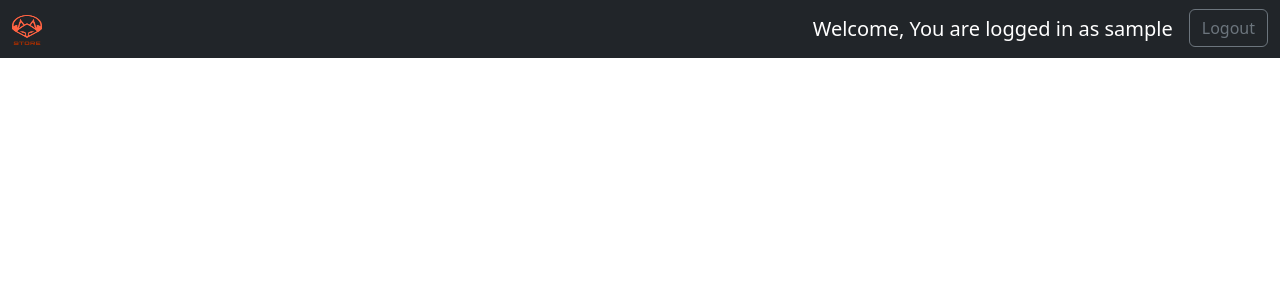
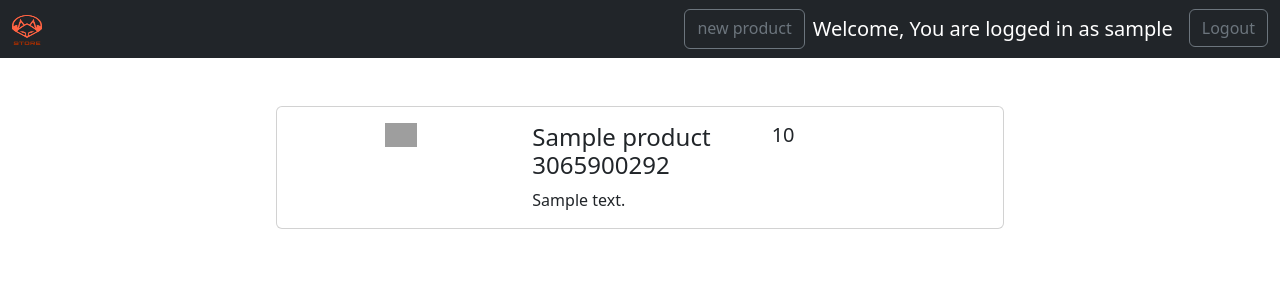
Before and after one commit to mikrise2/online-store, a Django app: page / in a window 1280 px wide. Shown: the top 300 px of the page. Run offline with Django 4.2, Linux system fonts and the light colour scheme; a user stored in the database is signed in; tables that the repository leaves empty hold one stand-in row (values such as "Sample post"); some libraries are stand-ins or nearby versions; grey boxes are pictures that could not be loaded.

Commit message:
product on main page

```diff
--- a/store/forms.py
+++ b/store/forms.py
@@ -21,7 +21,7 @@ class ProfileForm(forms.ModelForm):
 class ProductForm(forms.ModelForm):
     class Meta:
         model = Product
-        fields = ('name', 'description')
+        fields = ('name', 'description', 'price')
 
 
 class UserStandardLoginForm(forms.Form):
--- a/store/views.py
+++ b/store/views.py
@@ -27,11 +27,23 @@ def from_hash(number: int):
 
 
 def index(request):
-    return render(request, 'index.html')
+    products = Product.objects.values()
+    products = [entry for entry in products]
+    for entry in products:
+        entry['id'] = to_hash(entry['id'])
+    context = {
+        'products': products,
+    }
+    return render(request, 'index.html', context)
 
 
 def product(request):
     return render(request, 'product.html')
+
+
+# @login_required(redirect_field_name='', login_url='/login_failed')
+# def create_product(request):
+#     return render(request, 'create-product.html')
 
 
 def profile(request, username):
--- a/templates/create-product.html
+++ b/templates/create-product.html
@@ -16,9 +16,13 @@
                         <label for="name" class="form-label">Name</label>
                         <input type="text" class="form-control" id="name" name="name" placeholder="Name">
                     </div>
-                    <div class="row d-flex justify-content-center mt-3">
+                    <div class="mb-3 row d-flex justify-content-center mt-3">
                         <label for="description" class="form-label">Description</label>
                         <textarea class="form-control" name="description" id="description" rows="4"></textarea>
+                    </div>
+                    <div class="mb-3 row d-flex justify-content-center mt-3">
+                        <label for="price" class="form-label">Price</label>
+                       <input type="number" class="form-control" id="price" name="price" placeholder="Price">
                     </div>
                     <button class="btn btn-primary" type="submit">Create</button>
                 </div>
--- a/templates/header.html
+++ b/templates/header.html
@@ -2,9 +2,11 @@
 <!DOCTYPE html>
 <html lang="en">
 <head>
+    {% load static %}
     <meta charset="UTF-8">
     <link rel="icon" type="image/x-icon" href="{% static 'images/logo.png' %}"/>
-    {% load static %}
+    {% block title %}
+    {% endblock %}
 </head>
 <body>
 {% include 'includes/nav.html' %}
--- a/templates/includes/nav.html
+++ b/templates/includes/nav.html
@@ -17,6 +17,7 @@
         <div class="collapse navbar-collapse" id="navbarSupportedContent">
             <div class="d-flex ms-auto">
                 {% if user.is_authenticated %}
+                    <a class="me-2 btn btn-outline-secondary text-nowrap text-centre" href="/create-product">new product</a>
                     <a class="navbar-brand" style="color: white">Welcome, You are logged in as {{ user.username }}</a>
                     <form action="/logout">
                         <button type="submit" class="btn btn-outline-secondary">Logout</button>
--- a/templates/index.html
+++ b/templates/index.html
@@ -1,3 +1,40 @@
 {% extends "header.html" %}
+
+{% load static %}
+{% block title %}
+<link rel="stylesheet" href="{% static 'css/product.css' %}">
+{% endblock %}
+
 {% block content %}
+    <div class="container d-flex justify-content-center mt-5">
+        <div class="container d-flex justify-content-center">
+            <div class="col-8">
+                {% for product in products %}
+                    <div class="card mb-3 product">
+                        <div class="card-body">
+                            <div class="row">
+                                <div class="col-4">
+                                    <img src="https://cdn.pixabay.com/photo/2015/10/05/22/37/blank-profile-picture-973460_1280.png"
+                                         alt="Avatar"
+                                         style="display: block; margin: auto" width="15%" height="auto">
+                                </div>
+                                <div class="col">
+                                    <div class="row">
+                                        <div class="col">
+                                            <h4 class="card-title">{{ product.name }} {{ product.id }}</h4>
+                                        </div>
+                                        <div class="col">
+                                            <h5 class="card-title">{{ product.price }}</h5>
+                                        </div>
+                                    </div>
+                                    <p class="card-text">{{ product.description }}</p>
+                                </div>
+                            </div>
+                        </div>
+                    <a href="product/{{ product.id }}" class="stretched-link"></a>
+                    </div>
+                {% endfor %}
+            </div>
+        </div>
+    </div>
 {% endblock %}
--- /dev/null
+++ b/templates/static/css/product.css
@@ -0,0 +1,3 @@
+.product:hover{
+    background: antiquewhite;
+}
```
